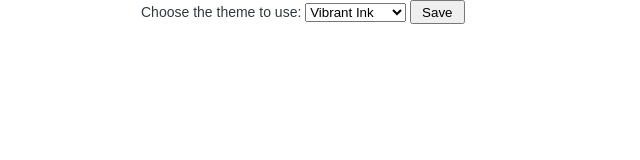
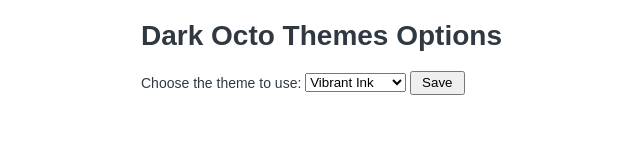
Before and after one commit to craigerm/dark-octo-themes, a browser extension: page options.html in a window 1280 px wide. Shown: the whole page, without its empty margins (199-839 px from the left). Drawn offline with Linux system fonts and the light colour scheme.

Commit message:
Add title to options and fix spacing

```diff
--- a/options.html
+++ b/options.html
@@ -1,20 +1,24 @@
 <html>
   <head>
-        <title>dark-octo-themes Options</title>
+    <title>Dark Octo Themes Options</title>
     <link rel="stylesheet" type="text/css" href="options.css" />
   </head>
 
   <body>
+    <h1>Dark Octo Themes Options</h1>
+
     Choose the theme to use:
     <select id="theme">
       <option value="vibrantink">Vibrant Ink</option>
       <option value="sidetracked">Side Tracked</option>
     </select>
+
     <button id="save">Save</button>
+
     <div id="status" class="notice" style="display:none;"></div>
-    </body>
 
     <script src="schemeManager.js"></script>
     <script src="themeStorage.js"></script>
     <script src="options.js"></script>
+  </body>
 </html>
```
Lines whose indentation alone changed are shown as unchanged.
